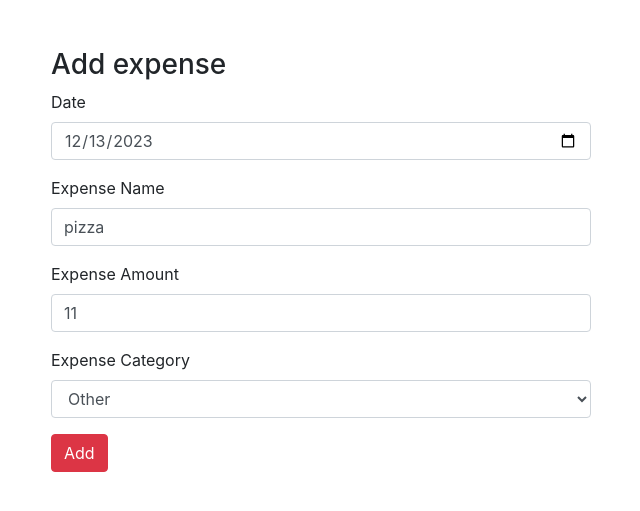
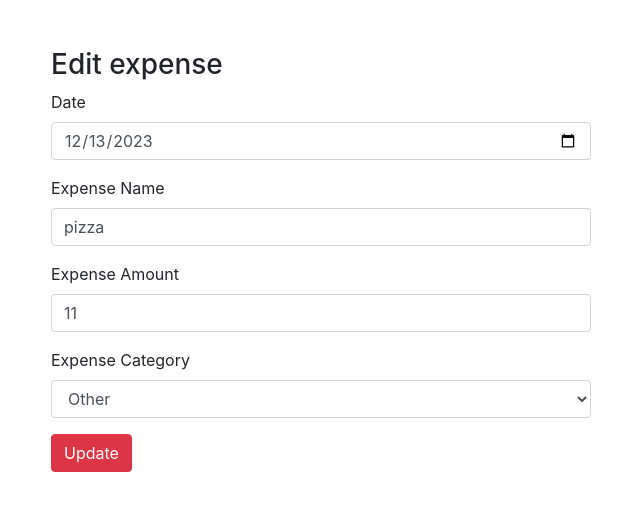
Before and after one commit to bitmap357/Expense_Manager, a Flask app: page /updateexpense/2 in a window 1280 px wide. Shown: the part 56-567 px from the top of the page, without its empty margins (34-674 px from the left). Run offline with Flask 3, Linux system fonts and the light colour scheme.

Commit message:
Edit page

```diff
--- a/templates/updateexpense.html
+++ b/templates/updateexpense.html
@@ -6,8 +6,9 @@
 <div class="container">
     <div class="row">
         <div class="col-md-6">
-            <h3 class="mt-5">Add expense</h3>
-            <form action="/addexpense" method="POST">
+            <h3 class="mt-5">Edit expense</h3>
+            <form action="/edit" method="POST">
+                <input type="hidden" value="{{expense.id}}">
                 <div class="form-group">
                     <label for="">Date</label>
                     <input class="form-control" value={{expense.date}} type="date" name="date" id="date">
@@ -29,7 +30,7 @@
                         <option value="other" selected>Other</option>
                     </select>
                 </div>
-                <input class="btn btn-danger" type="submit" value="Add" id="">
+                <input class="btn btn-danger" type="submit" value="Update" id="">
             </form>
         </div>
     </div>
```
